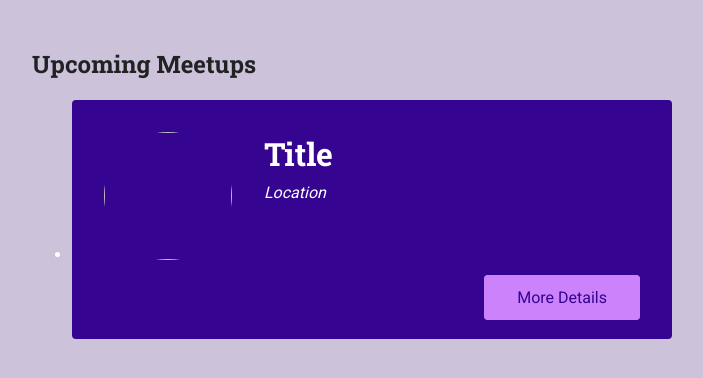
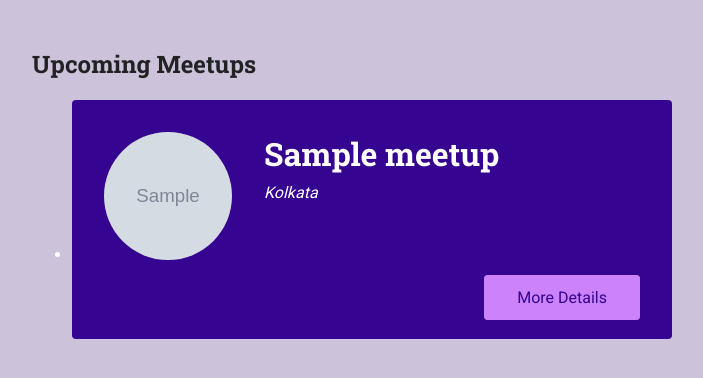
Before and after one commit to amit-inverse/django_course_site, a Django app: page /meetups/ in a window 1280 px wide. Shown: the part 226-604 px from the top of the page, without its empty margins (288-991 px from the left). Run offline with Django 5.2, Linux system fonts and the light colour scheme; tables that the repository leaves empty hold one stand-in row (values such as "Sample post"); grey boxes marked "Sample" are stand-in pictures.

Commit message:
Serving and displaying images

```diff
--- a/config/urls.py
+++ b/config/urls.py
@@ -16,8 +16,10 @@ Including another URLconf
 """
 from django.contrib import admin
 from django.urls import path, include
+from django.conf import settings
+from django.conf.urls.static import static
 
 urlpatterns = [
     path('admin/', admin.site.urls),
     path('', include("meetups.urls"))
-]
+] + static(settings.MEDIA_URL, document_root=settings.MEDIA_ROOT)
--- a/meetups/templates/meetups/includes/meetup-item.html
+++ b/meetups/templates/meetups/includes/meetup-item.html
@@ -2,7 +2,7 @@
     <article>
         <div class="meetup-summary">
             <div class="meetup-image">
-                <img src="" alt="" />
+                <img src="{{ image }}" alt="{{ title }}" />
             </div>
             <div class="meetup-details">
                 <h3>{{ title }}</h3>
--- a/meetups/templates/meetups/index.html
+++ b/meetups/templates/meetups/index.html
@@ -23,7 +23,7 @@
         <h2>Upcoming Meetups</h2>
         <ul>
             {% for meetup_item in meetups %}
-                {% include 'meetups/includes/meetup-item.html' with title="Title" location='Location' slug='slug' %}
+                {% include 'meetups/includes/meetup-item.html' with title=meetup_item.title location='Kolkata' slug=meetup_item.slug image=meetup_item.image.url %}
             {% endfor %}
         </ul>
     </seciton>
```
